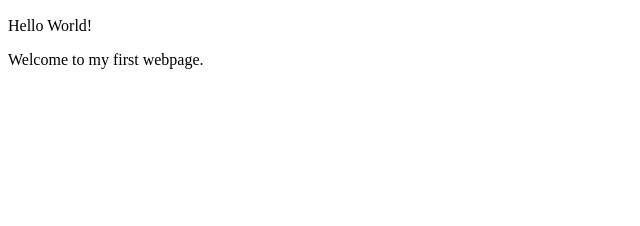
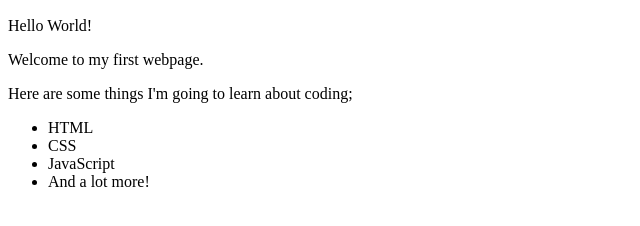
Before and after one commit to Irine-Juliet/my-first-webpage, a plain HTML site: page my-first-webpage.html in a window 1280 px wide. Shown: the part 110-336 px from the top of the page, without its empty margins (0-640 px from the left). Drawn offline with Linux system fonts and the light colour scheme.

Commit message:
add list elements

```diff
--- a/my-first-webpage.html
+++ b/my-first-webpage.html
@@ -9,5 +9,12 @@
     <h2>Written with a little guidance from Moringa School</h2>
     <p>Hello World!</p>
     <p>Welcome to my first webpage.</p>
+    <p>Here are some things I'm going to learn about coding;</p>
+    <ul>
+      <li>HTML</li>
+      <li>CSS</li>
+      <li>JavaScript</li>
+      <li>And a lot more!</li>
+    </ul>
   </body>
 </html>
```
